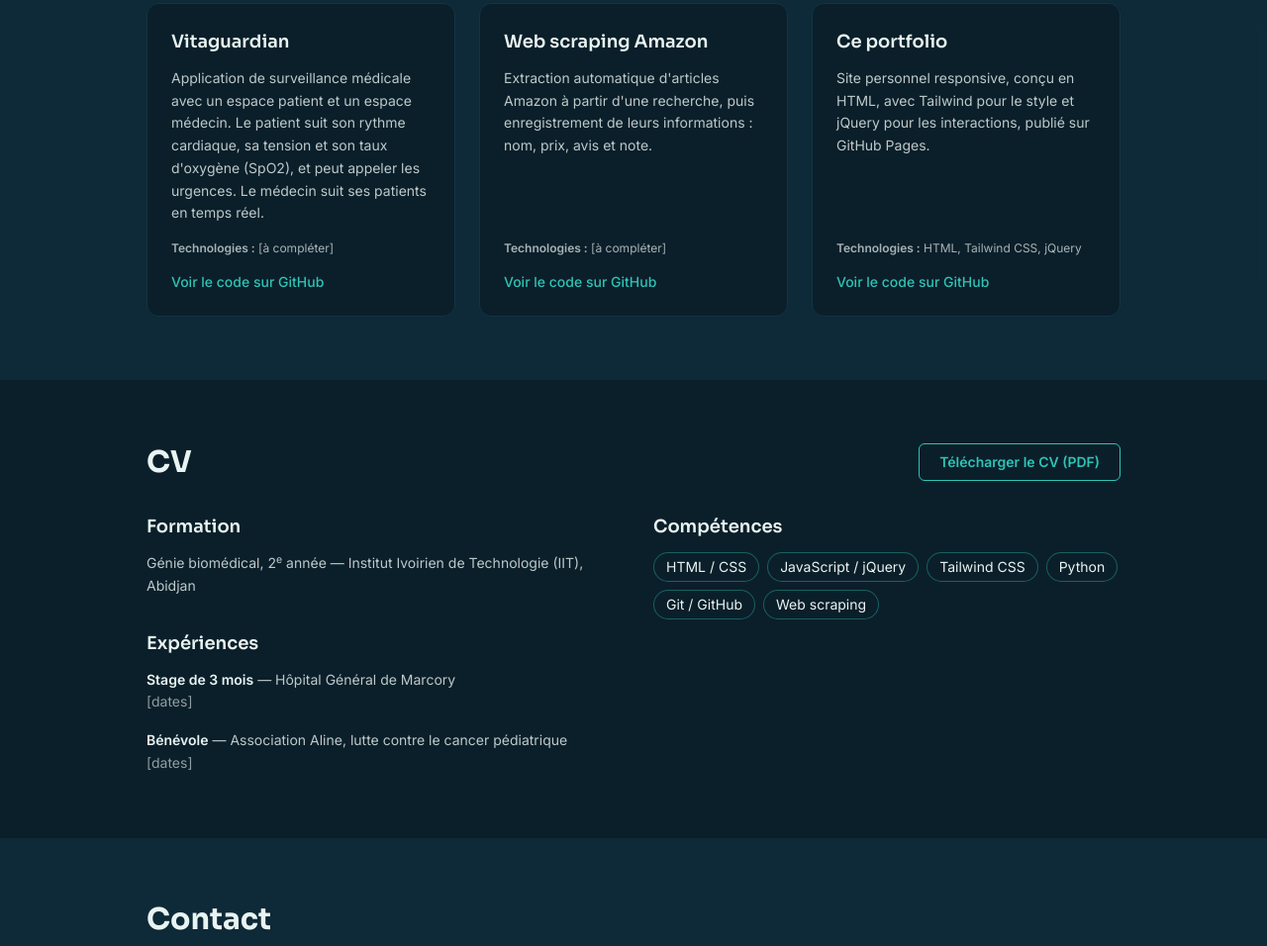
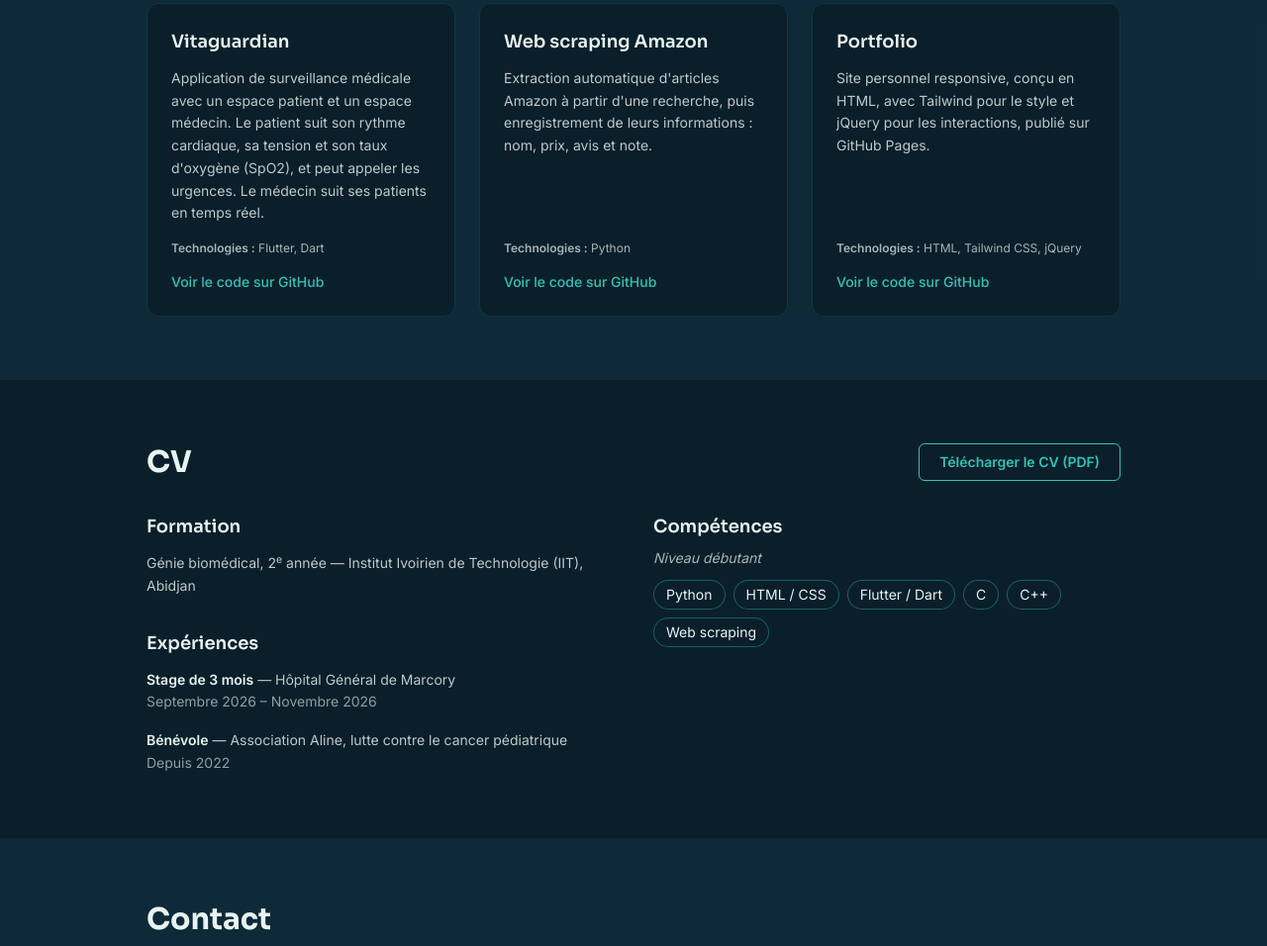
Before and after one commit to hountondjitenynoura-afk/hountondjitenynoura-afk.github.io, a plain HTML site: page index.html in a window 1280 px wide. Shown: the part 1495-2451 px from the top of the page at 99% size. Drawn offline with nearby package versions, Linux system fonts and the light colour scheme.

Commit message:
Mise à jour des projets et des compétences dans le portfolio

```diff
--- a/index.html
+++ b/index.html
@@ -119,22 +119,22 @@
           <article class="bg-nuit border border-petrole rounded-xl p-6 flex flex-col hover:border-turquoise/60 transition-colors">
             <h3 class="font-titre text-lg font-semibold">Vitaguardian</h3>
             <p class="mt-3 text-sm leading-relaxed text-glace/80 flex-grow">Application de surveillance médicale avec un espace patient et un espace médecin. Le patient suit son rythme cardiaque, sa tension et son taux d'oxygène (SpO2), et peut appeler les urgences. Le médecin suit ses patients en temps réel.</p>
-            <p class="mt-4 text-xs text-glace/70"><span class="font-semibold">Technologies :</span> [à compléter]</p>
-            <a href="#" data-lien="github-vitaguardian" class="mt-4 text-sm font-medium text-turquoise hover:underline">Voir le code sur GitHub</a>
+            <p class="mt-4 text-xs text-glace/70"><span class="font-semibold">Technologies :</span> Flutter, Dart</p>
+            <a href="https://github.com/hountondjitenynoura-afk/vita_guardian_app-" target="_blank" rel="noopener" class="mt-4 text-sm font-medium text-turquoise hover:underline">Voir le code sur GitHub</a>
           </article>
 
           <article class="bg-nuit border border-petrole rounded-xl p-6 flex flex-col hover:border-turquoise/60 transition-colors">
             <h3 class="font-titre text-lg font-semibold">Web scraping Amazon</h3>
             <p class="mt-3 text-sm leading-relaxed text-glace/80 flex-grow">Extraction automatique d'articles Amazon à partir d'une recherche, puis enregistrement de leurs informations : nom, prix, avis et note.</p>
-            <p class="mt-4 text-xs text-glace/70"><span class="font-semibold">Technologies :</span> [à compléter]</p>
-            <a href="#" data-lien="github-scraping" class="mt-4 text-sm font-medium text-turquoise hover:underline">Voir le code sur GitHub</a>
+            <p class="mt-4 text-xs text-glace/70"><span class="font-semibold">Technologies :</span> Python</p>
+            <a href="https://github.com/hountondjitenynoura-afk/amazon_scraper" target="_blank" rel="noopener" class="mt-4 text-sm font-medium text-turquoise hover:underline">Voir le code sur GitHub</a>
           </article>
 
           <article class="bg-nuit border border-petrole rounded-xl p-6 flex flex-col hover:border-turquoise/60 transition-colors">
-            <h3 class="font-titre text-lg font-semibold">Ce portfolio</h3>
+            <h3 class="font-titre text-lg font-semibold">Portfolio</h3>
             <p class="mt-3 text-sm leading-relaxed text-glace/80 flex-grow">Site personnel responsive, conçu en HTML, avec Tailwind pour le style et jQuery pour les interactions, publié sur GitHub Pages.</p>
             <p class="mt-4 text-xs text-glace/70"><span class="font-semibold">Technologies :</span> HTML, Tailwind CSS, jQuery</p>
-            <a href="#" data-lien="github-portfolio" class="mt-4 text-sm font-medium text-turquoise hover:underline">Voir le code sur GitHub</a>
+            <a href="https://github.com/hountondjitenynoura-afk/hountondjitenynoura-afk.github.io" target="_blank" rel="noopener" class="mt-4 text-sm font-medium text-turquoise hover:underline">Voir le code sur GitHub</a>
           </article>
 
         </div>
@@ -161,23 +161,24 @@
           <ul class="mt-3 space-y-4 text-sm leading-relaxed text-glace/80">
             <li>
               <span class="font-semibold text-glace">Stage de 3 mois</span> — Hôpital Général de Marcory<br>
-              <span class="text-glace/60">[dates]</span>
+              <span class="text-glace/60">Septembre 2026 – Novembre 2026</span>
             </li>
             <li>
               <span class="font-semibold text-glace">Bénévole</span> — Association Aline, lutte contre le cancer pédiatrique<br>
-              <span class="text-glace/60">[dates]</span>
+              <span class="text-glace/60">Depuis 2022</span>
             </li>
           </ul>
         </div>
 
         <div>
           <h3 class="font-titre font-semibold text-lg">Compétences</h3>
+          <p class="mt-2 text-sm italic text-glace/70">Niveau débutant</p>
           <ul class="mt-3 flex flex-wrap gap-2 text-sm">
+            <li class="bg-nuit border border-turquoise/40 px-3 py-1 rounded-full">Python</li>
             <li class="bg-nuit border border-turquoise/40 px-3 py-1 rounded-full">HTML / CSS</li>
-            <li class="bg-nuit border border-turquoise/40 px-3 py-1 rounded-full">JavaScript / jQuery</li>
-            <li class="bg-nuit border border-turquoise/40 px-3 py-1 rounded-full">Tailwind CSS</li>
-            <li class="bg-nuit border border-turquoise/40 px-3 py-1 rounded-full">Python</li>
-            <li class="bg-nuit border border-turquoise/40 px-3 py-1 rounded-full">Git / GitHub</li>
+            <li class="bg-nuit border border-turquoise/40 px-3 py-1 rounded-full">Flutter / Dart</li>
+            <li class="bg-nuit border border-turquoise/40 px-3 py-1 rounded-full">C</li>
+            <li class="bg-nuit border border-turquoise/40 px-3 py-1 rounded-full">C++</li>
             <li class="bg-nuit border border-turquoise/40 px-3 py-1 rounded-full">Web scraping</li>
           </ul>
         </div>
@@ -214,7 +215,7 @@
 
         <ul class="mt-10 flex flex-wrap gap-6 text-sm font-medium">
           <li><a href="mailto:hountondjitenynoura@gmail.com" class="hover:text-turquoise">hountondjitenynoura@gmail.com</a></li>
-          <li><a href="https://github.com/hountondjitenynoura" target="_blank" rel="noopener" class="hover:text-turquoise">GitHub</a></li>
+          <li><a href="https://github.com/hountondjitenynoura-afk" target="_blank" rel="noopener" class="hover:text-turquoise">GitHub</a></li>
           <li><a href="https://www.linkedin.com/in/teny-noura-tifenn-hountondji-83828a292" target="_blank" rel="noopener" class="hover:text-turquoise">LinkedIn</a></li>
         </ul>
       </div>
@@ -226,7 +227,7 @@
     <div class="mx-auto max-w-5xl px-5 py-6 flex flex-col sm:flex-row gap-3 justify-between text-sm text-glace/70">
       <p>© <span id="year"></span> HOUNTONDJI Teny Noura Tifenn Assouanmagni</p>
       <div class="flex gap-5">
-        <a href="https://github.com/hountondjitenynoura" target="_blank" rel="noopener" class="hover:text-turquoise">GitHub</a>
+        <a href="https://github.com/hountondjitenynoura-afk" target="_blank" rel="noopener" class="hover:text-turquoise">GitHub</a>
         <a href="https://www.linkedin.com/in/teny-noura-tifenn-hountondji-83828a292" target="_blank" rel="noopener" class="hover:text-turquoise">LinkedIn</a>
       </div>
     </div>
```
